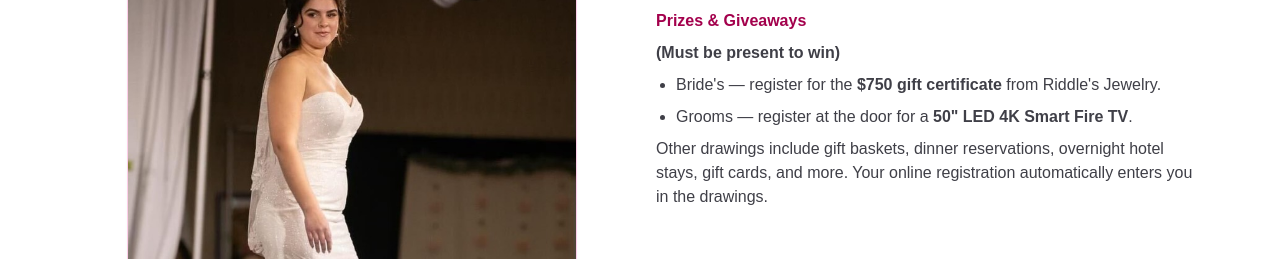
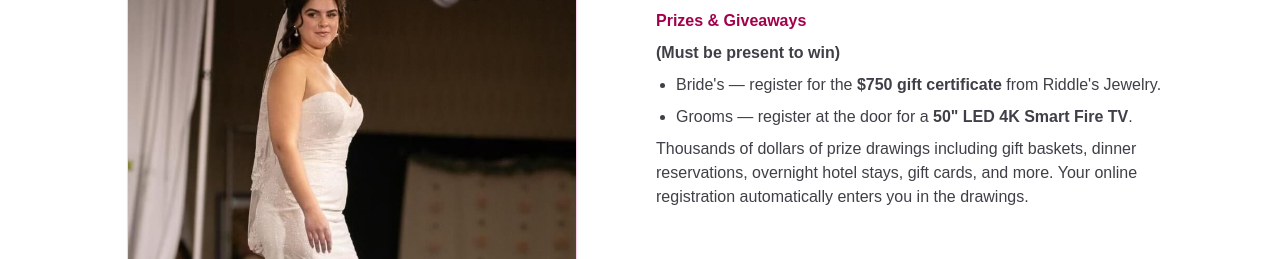
Before and after one commit to evergreendev/bridal-showcase, a Next.js app: page / in a window 1280 px wide. Shown: the part 3000-3259 px from the top of the page. Built offline with nearby package versions, Linux system fonts and the light colour scheme.

Commit message:
Refine text formatting, improve prize details, and enhance layout consistency in event details section.

```diff
--- a/app/page.tsx
+++ b/app/page.tsx
@@ -57,7 +57,7 @@ export default function Home() {
             {/* Overview & Dates (combined) */}
             <section id="dates" className="scroll-mt-24 bg-white">
                 <Image src={crowd} alt="Crowd enjoying the Bridal Showcase"
-                                                                                         className="h-auto mx-auto"/>
+                       className="h-auto mx-auto"/>
                 <div className="max-w-6xl mx-auto px-4 py-12 grid grid-cols-1 lg:grid-cols-2 gap-8 items-start">
                     <Image src={gallery[0]} alt="Bridal Showcase overview"
                            className="w-full h-auto lg:max-w-md mx-auto rounded-2xl shadow ring-1 ring-pink-200 bg-pink-50"
@@ -96,8 +96,9 @@ export default function Home() {
                             <p>(Attendees 16 yrs of age and older will need a ticket)</p>
 
                             <div>
-                                <p className="font-bold">Upgraded-ticket <strong>$8.00</strong> includes general admission and a drink ticket
-                            </p>
+                                <p className="font-bold">Upgraded-ticket <strong>$8.00</strong> includes general
+                                    admission and a drink ticket
+                                </p>
                                 <p>*Great Value, online only, Limited Availability!</p>
                             </div>
 
@@ -143,11 +144,12 @@ export default function Home() {
                                         Riddle&#39;s Jewelry.
                                     </li>
                                     <li>Grooms — register at the door for a <strong>50&quot; LED 4K Smart Fire
-                                        TV</strong>. </li>
+                                        TV</strong>.
+                                    </li>
                                 </ul>
-                                <p className="mt-2">Other drawings include gift baskets, dinner reservations, overnight
-                                    hotel stays, gift cards, and more. Your online registration automatically enters you
-                                    in the drawings.</p>
+                                <p className="mt-2">Thousands of dollars of prize drawings including gift baskets,
+                                    dinner reservations, overnight hotel stays, gift cards, and more. Your online
+                                    registration automatically enters you in the drawings.</p>
                             </div>
                         </div>
                     </div>
```
